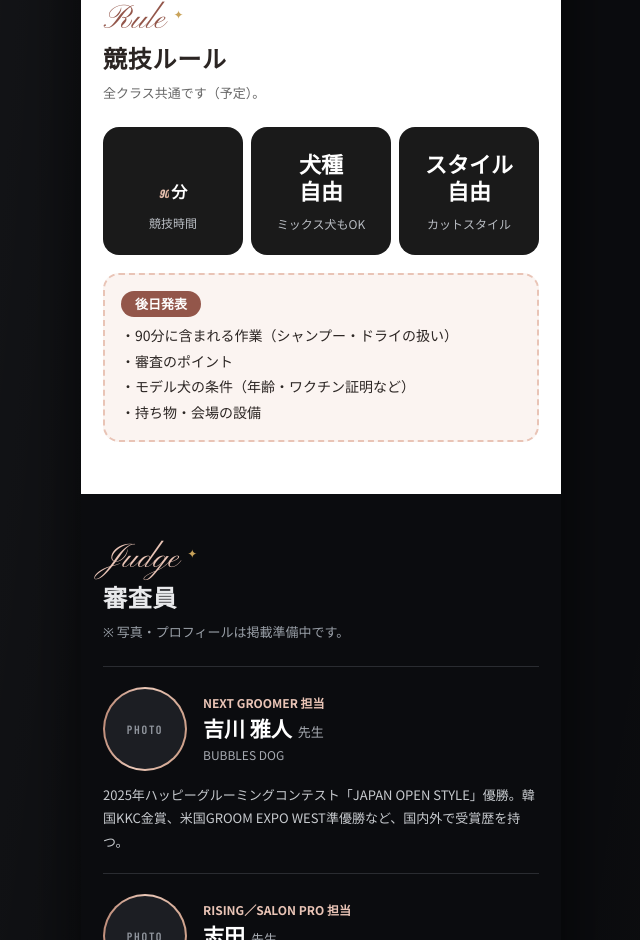
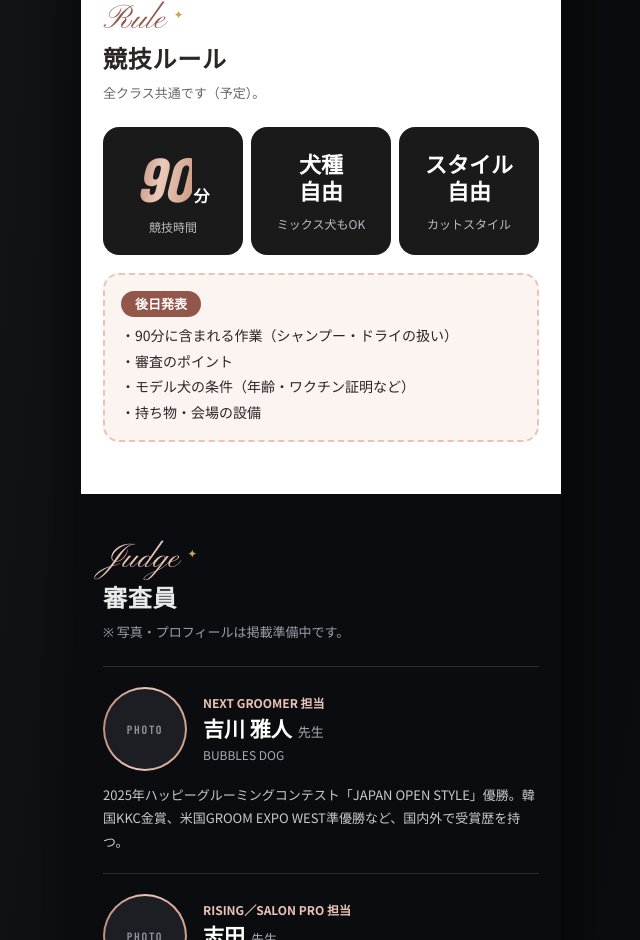
Before and after one commit to sumsets-ai/salon-contest-lp, a plain HTML site: page index.html in a window 1280 px wide. Shown: the part 2805-3745 px from the top of the page, without its empty margins (319-959 px from the left). Drawn offline with nearby package versions, Linux system fonts and the light colour scheme; a web font is replaced by a local one.

Commit message:
LP v0.51：競技時間「90」の数字を拡大（ラベル用の文字サイズが数字に当たっていた不具合を修正）
Co-Authored-By: Claude Sonnet 5.5 <noreply@anthropic.com>

```diff
--- a/index.html
+++ b/index.html
@@ -10,7 +10,7 @@
 <link rel="preconnect" href="https://fonts.googleapis.com">
 <link rel="preconnect" href="https://fonts.gstatic.com" crossorigin>
 <link href="https://fonts.googleapis.com/css2?family=Pinyon+Script&family=Barlow+Condensed:ital,wght@0,600;0,700;1,600;1,700;1,800&family=Noto+Sans+JP:wght@400;500;700;900&display=swap" rel="stylesheet">
-<link rel="stylesheet" href="style.css?v=0.5">
+<link rel="stylesheet" href="style.css?v=0.51">
 </head>
 <body>
 <a class="skip" href="#top">本文へスキップ</a>
--- a/style.css
+++ b/style.css
@@ -117,9 +117,9 @@ table{border-collapse:collapse;width:100%}
 .rules{display:grid;grid-template-columns:repeat(3,1fr);gap:8px}
 .rules li{background:var(--ink);color:#fff;text-align:center;padding:16px 4px 12px;display:flex;flex-direction:column;justify-content:center;min-height:128px}
 .rules b{font-weight:900;font-size:22px;line-height:1.25}
-.rules li:first-child b{font-family:var(--en);font-style:italic;font-size:54px;line-height:1;color:var(--gold)}
+.rules li:first-child b{font-family:var(--en);font-style:italic;font-size:62px;line-height:1;color:var(--gold)}
 .rules li:first-child small{font-family:var(--jp);font-style:normal;font-size:16px;color:#fff;margin-left:2px}
-.rules span{font-size:12px;color:#b9bdc3;margin-top:8px}
+.rules li>span{font-size:12px;color:#b9bdc3;margin-top:8px}
 .later{margin-top:18px;border:2px dashed #d7b7a9;padding:14px 16px;background:#fdf8f5}
 .later__ttl{display:inline-block;font-weight:900;font-size:13px;color:#fff;background:var(--red);padding:0 10px;margin-bottom:6px}
 .later li{font-size:14px;padding-left:1em;text-indent:-1em}
--- a/swipe/style.css
+++ b/swipe/style.css
@@ -117,9 +117,9 @@ table{border-collapse:collapse;width:100%}
 .rules{display:grid;grid-template-columns:repeat(3,1fr);gap:8px}
 .rules li{background:var(--ink);color:#fff;text-align:center;padding:16px 4px 12px;display:flex;flex-direction:column;justify-content:center;min-height:128px}
 .rules b{font-weight:900;font-size:22px;line-height:1.25}
-.rules li:first-child b{font-family:var(--en);font-style:italic;font-size:54px;line-height:1;color:var(--gold)}
+.rules li:first-child b{font-family:var(--en);font-style:italic;font-size:62px;line-height:1;color:var(--gold)}
 .rules li:first-child small{font-family:var(--jp);font-style:normal;font-size:16px;color:#fff;margin-left:2px}
-.rules span{font-size:12px;color:#b9bdc3;margin-top:8px}
+.rules li>span{font-size:12px;color:#b9bdc3;margin-top:8px}
 .later{margin-top:18px;border:2px dashed #d7b7a9;padding:14px 16px;background:#fdf8f5}
 .later__ttl{display:inline-block;font-weight:900;font-size:13px;color:#fff;background:var(--red);padding:0 10px;margin-bottom:6px}
 .later li{font-size:14px;padding-left:1em;text-indent:-1em}
```
Also changed, not shown: swipe/index.html (+1 -1 lines).
